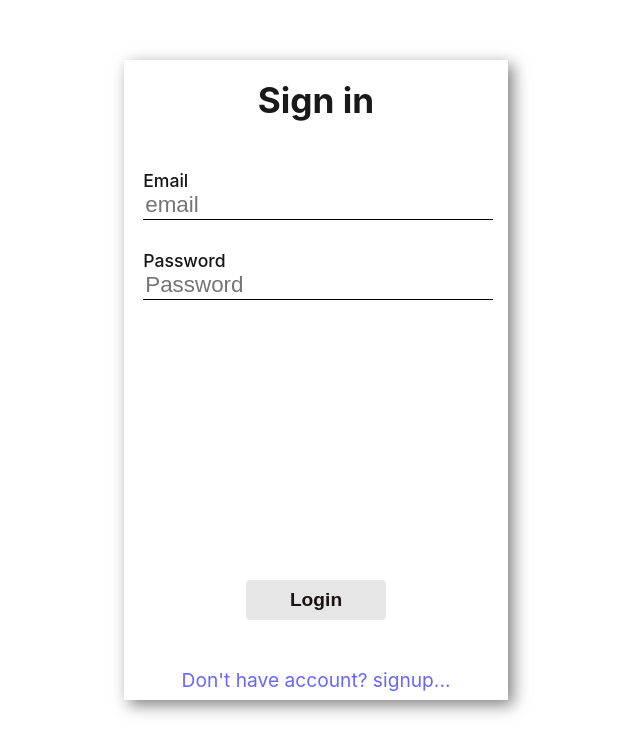
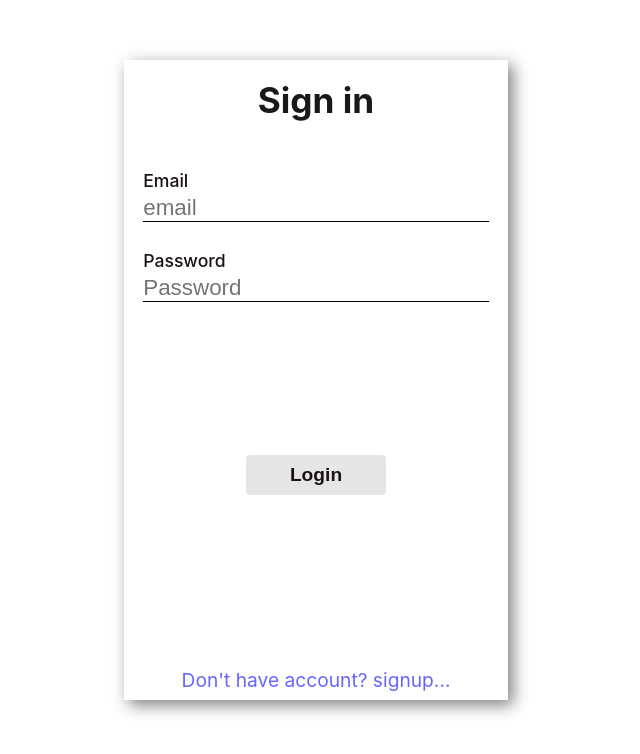
Before and after one commit to aman219/sihfront, a React (Create React App) app: page /login in a window 1280 px wide. Shown: the top 754 px of the page, without its empty margins (324-964 px from the left). Built offline with nearby package versions, Linux system fonts and the light colour scheme.

Commit message:
improve login page ui

```diff
--- a/src/styles/login.css
+++ b/src/styles/login.css
@@ -35,6 +35,9 @@
 
 .login .input-container {
     width: 90%;
+    display: flex;
+    flex-direction: column;
+    gap: 4px;
     margin: 0px auto;
 }
 
@@ -43,11 +46,12 @@
     height: 100%;
     display: flex;
     justify-content: center;
-    align-items: end;
+    align-items: center;
 }
 
 .login form input[type="text"] {
     width: 100%;
+    padding: 0;
     font-size: 1.4rem;
     border: none;
     border-bottom: 1px solid black;
@@ -59,6 +63,7 @@
 
 .login form input[type="password"] {
     width: 100%;
+    padding: 0;
     font-size: 1.4rem;
     border: none;
     border-bottom: 1px solid black;
```
